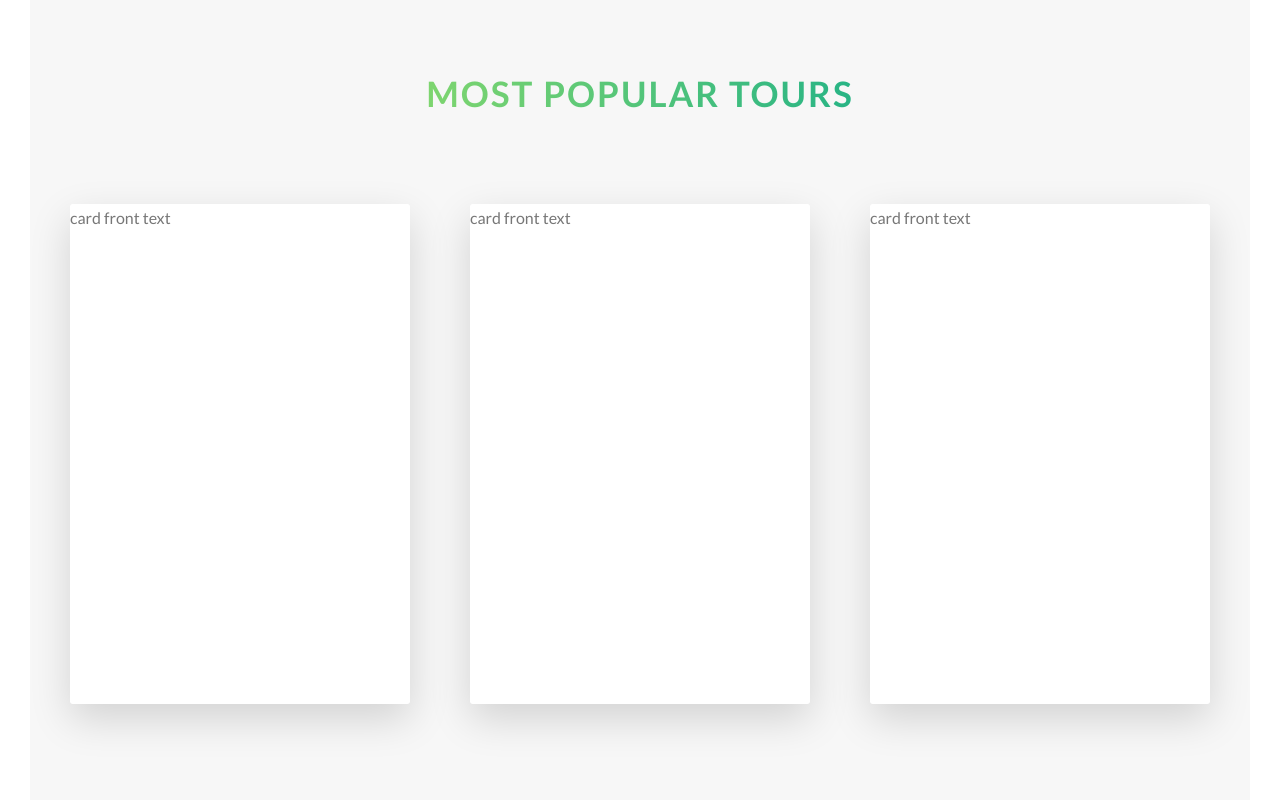
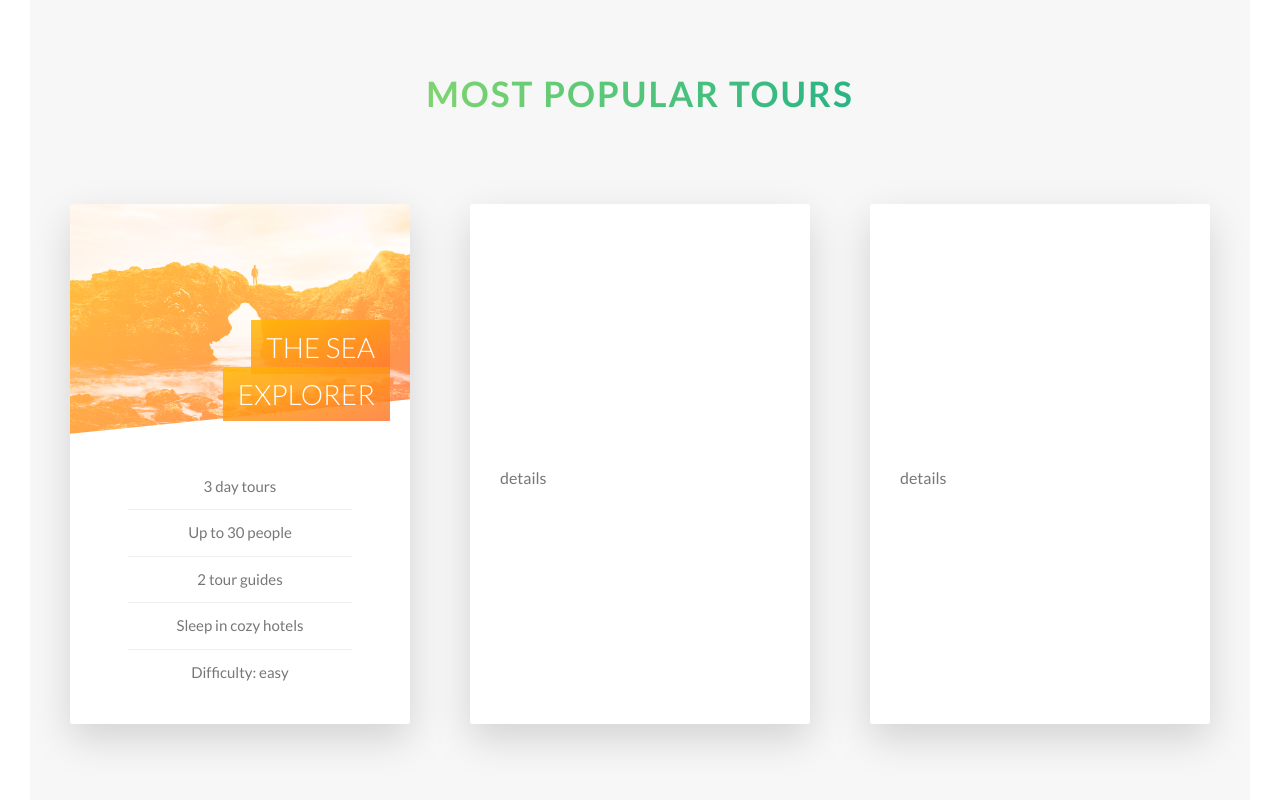
Before and after one commit to Mitso-ksr/natours, a website: page index.html in a window 1280 px wide. Shown: the part 2295-3095 px from the top of the page. Drawn offline with Linux system fonts and the light colour scheme.

Commit message:
styling front-side of the cards

```diff
--- a/index.html
+++ b/index.html
@@ -156,7 +156,23 @@
       <div class="row">
         <div class="col-1-of-3">
           <div class="card">
-            <div class="card__side card__side--front">card front text</div>
+            <div class="card__side card__side--front">
+              <div class="card__picture card__picture--1">&nbsp;</div>
+              <h4 class="card__heading">
+                <span class="card__heading--span card__heading--span--1">
+                  The sea explorer
+                </span>
+              </h4>
+              <div class="card__details">
+                <ul>
+                  <li>3 day tours</li>
+                  <li>Up to 30 people</li>
+                  <li>2 tour guides</li>
+                  <li>Sleep in cozy hotels</li>
+                  <li>Difficulty: easy</li>
+                </ul>
+              </div>
+            </div>
             <div class="card__side card__side--back card__side--back-1">
               back side
             </div>
@@ -164,7 +180,11 @@
         </div>
         <div class="col-1-of-3">
           <div class="card">
-            <div class="card__side card__side--front">card front text</div>
+            <div class="card__side card__side--front">
+              <div class="card__picture">&nbsp;</div>
+              <div class="card__heading">heading</div>
+              <div class="card__details">details</div>
+            </div>
             <div class="card__side card__side--back card__side--back-2">
               back side
             </div>
@@ -172,7 +192,11 @@
         </div>
         <div class="col-1-of-3">
           <div class="card">
-            <div class="card__side card__side--front">card front text</div>
+            <div class="card__side card__side--front">
+              <div class="card__picture">&nbsp;</div>
+              <div class="card__heading">heading</div>
+              <div class="card__details">details</div>
+            </div>
             <div class="card__side card__side--back card__side--back-3">
               back side
             </div>
--- a/sass/abstracts/_variables.scss
+++ b/sass/abstracts/_variables.scss
@@ -10,6 +10,7 @@ $color-tertiary-light: #2998ff;
 $color-tertiary-dark: #5643fa;
 
 $color-gray-light-1: #f7f7f7;
+$color-gray-light-2: #eee;
 
 $color-dark-primary: #777;
 $color-white: #fff;
--- a/sass/components/_card.scss
+++ b/sass/components/_card.scss
@@ -1,10 +1,10 @@
 .card {
   perspective: 150rem;
   position: relative;
-  height: 50rem;
+  height: 52rem;
 
   &__side {
-    height: 50rem;
+    height: 52rem;
     transition: all 0.8s ease;
     position: absolute;
     top: 0;
@@ -13,6 +13,7 @@
     backface-visibility: hidden;
     border-radius: 3px;
     box-shadow: 0 1.5rem 4rem rgba($color-black, 0.15);
+    overflow: hidden;
 
     &--front {
       background-color: $color-white;
@@ -37,4 +38,61 @@
   &:hover &__side--back {
     transform: rotateY(0deg);
   }
+
+  &__picture {
+    background-size: cover;
+    height: 23rem;
+    background-blend-mode: screen;
+    clip-path: polygon(0 0, 100% 0, 100% 85%, 0 100%);
+    &--1 {
+      background-image: linear-gradient(
+          to right bottom,
+          $color-secondary-light,
+          $color-secondary-dark
+        ),
+        url(../../img/nat-5.jpg);
+    }
+  }
+  &__heading {
+    font-size: 2.8rem;
+    font-weight: 300;
+    text-transform: uppercase;
+    text-align: right;
+    color: $color-white;
+    position: absolute;
+    top: 12rem;
+    right: 2rem;
+    width: 75%;
+  }
+
+  &__heading--span {
+    padding: 1rem 1.5rem;
+    -webkit-box-decoration-break: clone;
+    box-decoration-break: clone;
+    &--1 {
+      background-image: linear-gradient(
+        to right bottom,
+        rgba($color-secondary-light, 0.85),
+        rgba($color-secondary-dark, 0.85)
+      );
+    }
+  }
+
+  &__details {
+    padding: 3rem;
+    ul {
+      list-style: none;
+      width: 80%;
+      margin: 0 auto;
+      li {
+        text-align: center;
+        font-size: 1.5rem;
+        padding: 1rem;
+
+        &:not(:last-child) {
+          border-bottom: 1px solid $color-gray-light-2;
+        }
+      }
+    }
+  }
 }
```
Also changed, not shown: css/style.css.
